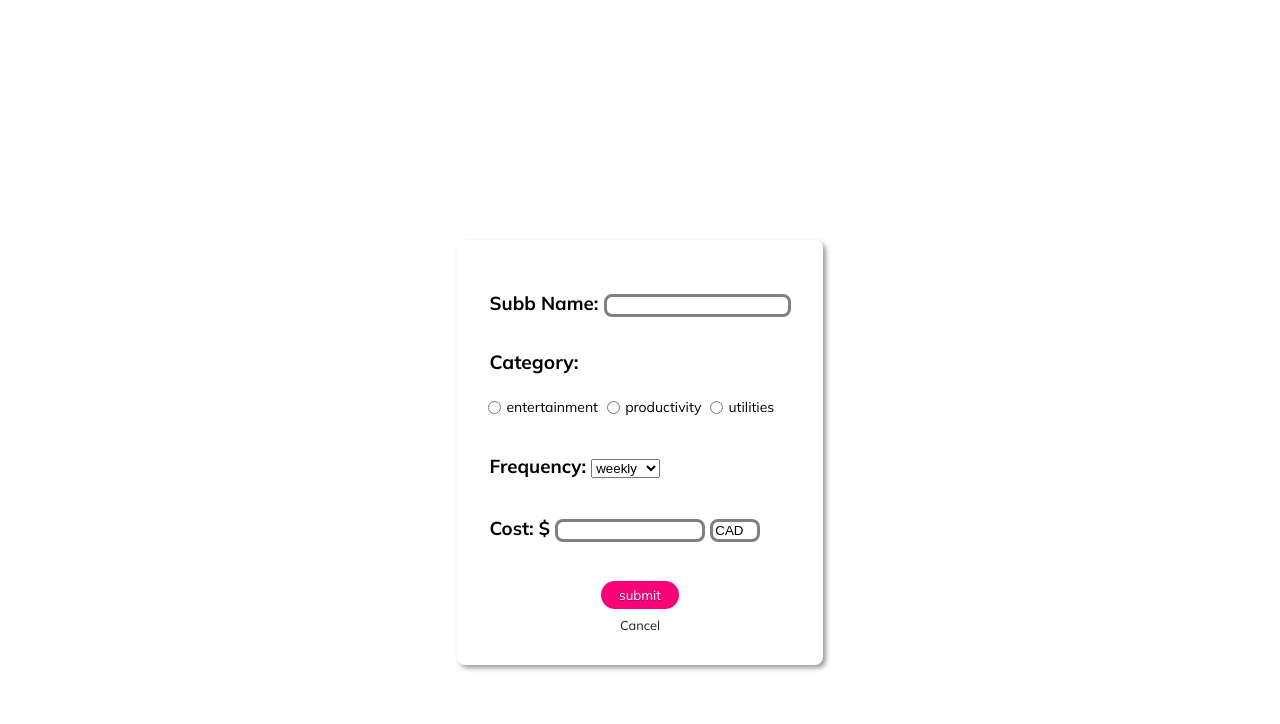
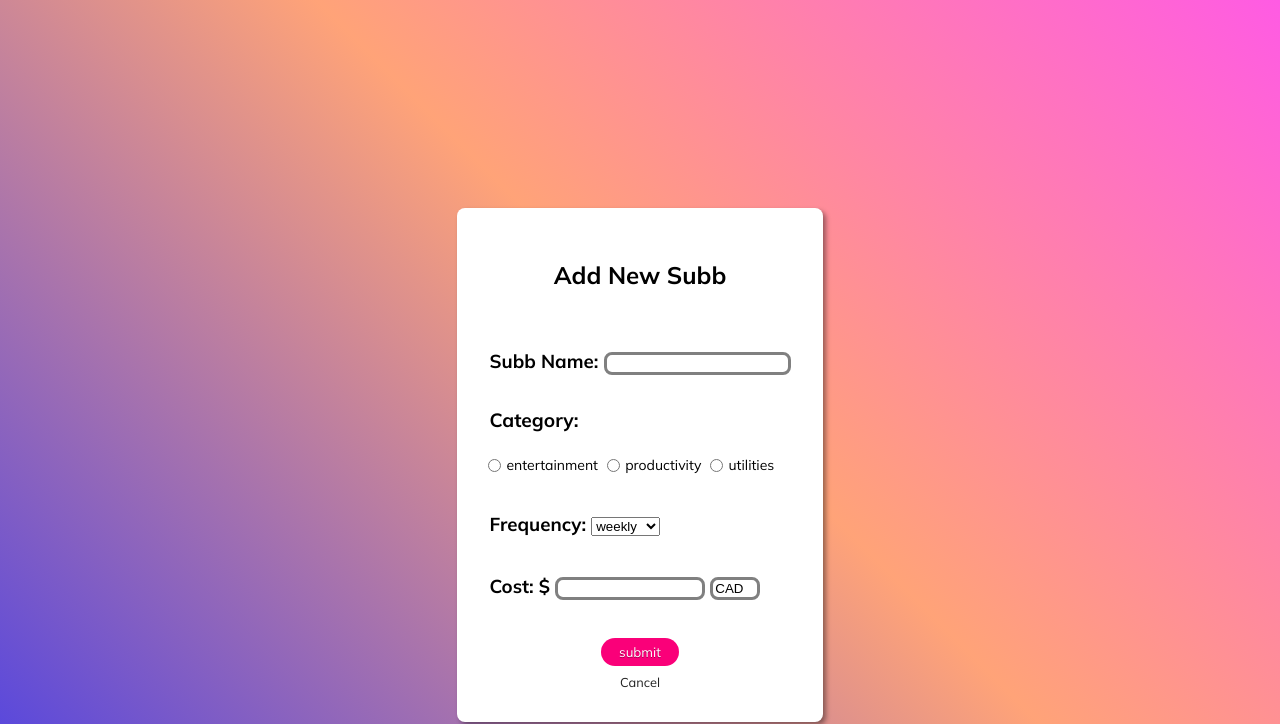
Before and after one commit to leedahw/subbd, a PHP site: page /insert-subb.php in a window 1280 px wide. Shown: the part 76-800 px from the top of the page. Run offline with PHP 8.4, Linux system fonts and the light colour scheme; the visitor is signed in with stand-in values (Sample User, id 1); some libraries are stand-ins or nearby versions.

Commit message:
rebasing commit

```diff
--- a/css/main.css
+++ b/css/main.css
@@ -239,7 +239,7 @@ rect{
 }
 
 .form-title {
-    margin-bottom: 4rem;
+    margin-bottom: 2.5rem;
     margin-left: auto;
     margin-right: auto;
 }
@@ -262,7 +262,7 @@ form {
     background-color: white;
     padding:2rem;
     margin: auto;
-    margin-top: 15rem;
+    margin-top: 13rem;
     width:300px;
     height:auto;
     display: flex;
--- a/edit-subb.php
+++ b/edit-subb.php
@@ -17,14 +17,14 @@ if($_SESSION["userId"]){
 //connect to db
 	include("includes/dbconfig.php");
 
+    //get user information.ereference session userId
     $stmt = $pdo->prepare("SELECT * FROM `subscription`
     WHERE `subscription` . `subId` = $subId");
 
     $stmt->execute();
     $row = $stmt->fetch(PDO::FETCH_ASSOC);
-
-//show a prefilled form we can edit
 ?>
+<!-- show a prefilled form we can edit -->
 <form id="edit-subb-form" action="process-edit-subb.php" method="POST" enctype="multipart/form-data">
     <input type="hidden" name="subId" value="<?php echo($row["subId"]);?>"/>
     <input type="hidden" name="userId" value="<?php echo($row["userId"]);?>"/>
@@ -54,7 +54,7 @@ if($_SESSION["userId"]){
 <?php
 }else{
 ?>
-<p>ACCESS DENIED. Admin Acess Only</p>
+<p>Please Login First</p>
 <a href = "homepage.php">Back to Home</a><?php
 
 
--- a/homepage.php
+++ b/homepage.php
@@ -63,7 +63,7 @@ $stmt1 = $pdo->prepare("SELECT * FROM `subscription`
 $stmt1->execute();
 while($row = $stmt1->fetch(PDO::FETCH_ASSOC)) { ?>
     <div class="drop-shadow" id="indiv-subb">
-    <button class="more-button" id="more-button"><i class="fas fa-ellipsis-v"></i></button>
+    <button class="more-button" id="more-button" data-subId="<?php echo($row["subId"]);?>"><i class="fas fa-ellipsis-v"></i></button>
     <div class="modal" id="modal">
         <!-- Modal content -->
         <div id="modal-content" class="modal-content drop-shadow">
--- a/insert-subb.php
+++ b/insert-subb.php
@@ -4,6 +4,7 @@ include('includes/standardheader.html');
 include('includes/dbconfig.php');
 
 if($_SESSION["userId"]){
+
 $userId= $_SESSION["userId"];
 //allowed to see this page ig logged in correctly
 //insert-article.php
@@ -18,25 +19,33 @@ $userId= $_SESSION["userId"];
     <meta name="author" content="Alana Dahwoon Lee">
     <title>New Subb</title>
 </head>
-<body id="gradient-back">
-	<form class="drop-shadow" id="insert-subb-form" action="process-insert-subb.php" method="POST" enctype= "multipart/form-data">
-		<h3>Subb Name: <input type="text" name="subName" required/><h3>
+<body class="gradient-back">
+	<form id="thanks" style="display:none;">
+		<p id="message">New Subb Added. <a href="homepage.php">Back to Home</a></p>
+	</form>
+
+	<form class="drop-shadow" id="insert-subb-form">
+	<h2 class="form-title">Add New Subb</h2>
+		<h3>Subb Name: <input type="text" id="subName" name="subName" required/><h3>
 		<div id="radio-buttons">
 		<h3 id="category-label">Category:</h3>
-			<label><input type="radio" id="entertainment" name="category" value="entertainment"/>entertainment</label>
-			<label><input type="radio" id="productivity" name="category" value="productivity"/>productivity</label>
-			<label><input type="radio" id="utilities" name="category" value="utilities"/>utilities</label>
+			<label><input type="radio" id="category" name="category" value="entertainment"/>entertainment</label>
+			<label><input type="radio" id="category" name="category" value="productivity"/>productivity</label>
+			<label><input type="radio" id="category" name="category" value="utilities"/>utilities</label>
 		</div>
 		<h3>Frequency: <select name="frequency" id="frequency">
-			<option value = "weekly">weekly</option>
-			<option value = "monthly">monthly</option>
-			<option value = "yearly">yearly</option>
+			<option id="frequency" value = "weekly">weekly</option>
+			<option id="frequency" value = "monthly">monthly</option>
+			<option id="frequency" value = "yearly">yearly</option>
 			</select></h3>
-		<h3>Cost: $ <input type= "number" step= "0.01" id="cost" name="cost"/> <input type="text" id="currency"name="currency" value="CAD"/></h3>
+		<h3>Cost: $ <input type= "number" step= "0.01" id="cost" name="cost"/> <input type="text" id="currency" name="currency" value="CAD"/></h3>
 		<br/>
-		<input type="submit" value = "submit"/>
+		<input type="submit" id="submit-data" value= "submit"/>
 		<a id="cancel" href="homepage.php">Cancel</a>
+
 	</form>
+
+	<script src="js/insert-subb.js"></script>
 	</body>
     </html><?php
 }else{
--- /dev/null
+++ b/js/insert-subb.js
@@ -0,0 +1,36 @@
+let submitDataEl = document.querySelectorAll("#submit-data")[0];
+let form = document.querySelectorAll("#insert-subb-form")[0];
+let subName = document.querySelectorAll("#subName")[0];
+let category = document.querySelectorAll("#category")[0];
+let frequency = document.querySelectorAll("#frequency")[0];
+let cost = document.querySelectorAll("#cost")[0];
+let currency = document.querySelectorAll("#currency")[0];
+let thanks = document.querySelectorAll("#thanks")[0];
+
+submitDataEl.addEventListener('click', submitDataEv,false);
+
+function submitDataEv(event){
+    event.preventDefault();
+    console.log(subName.value); //check to see if it's working
+
+    var xhr = new XMLHttpRequest();
+    xhr.onreadystatechange = function(e){
+        console.log(xhr.readyState);
+        if(xhr.readyState === 4){
+            console.log("CHECK DB TABLE");// modify or populate html elements based on response.
+           }
+        //DOM manipulation
+        form.remove();
+        thanks.style.display = 'block';
+        submitDataEl.removeEventListener("click", submitDataEv, false);
+
+    };
+
+    var requestData = `subName=${subName.value} & category=${category.value} & frequency=${frequency.value} & cost=${cost.value} & currency=${currency.value}`;
+    xhr.open("POST", "process-insert-subb.php", true);
+    //true means it is asynchronous
+    // Send variables through the url
+    xhr.setRequestHeader('Content-type', 'application/x-www-form-urlencoded');
+    xhr.send(requestData);
+
+}
--- a/js/modal.js
+++ b/js/modal.js
@@ -2,10 +2,10 @@ var modals= document.getElementsByClassName(".modal");
 var spans= document.querySelectorAll(".close");
 var buttons= document.querySelectorAll(".more-button");
 
-
 buttons.forEach(button =>{
     button.addEventListener('click', event =>{
-        console.log(button);
+        var subId = event.target.getAttribute("data-subId");
+        console.log(subId);
             openModal();
     });
 });
--- a/process-edit-subb.php
+++ b/process-edit-subb.php
@@ -30,7 +30,7 @@ $stmt->execute();
 }else{
 ?>
 <p>Please Login First.</p>
-<a href = "homepage.php">Back to Home</a>
+<a href = "login.php">Login</a>
 <?php
 
 }
```
Also changed, not shown: process-insert-subb.php (+2 -9 lines).
